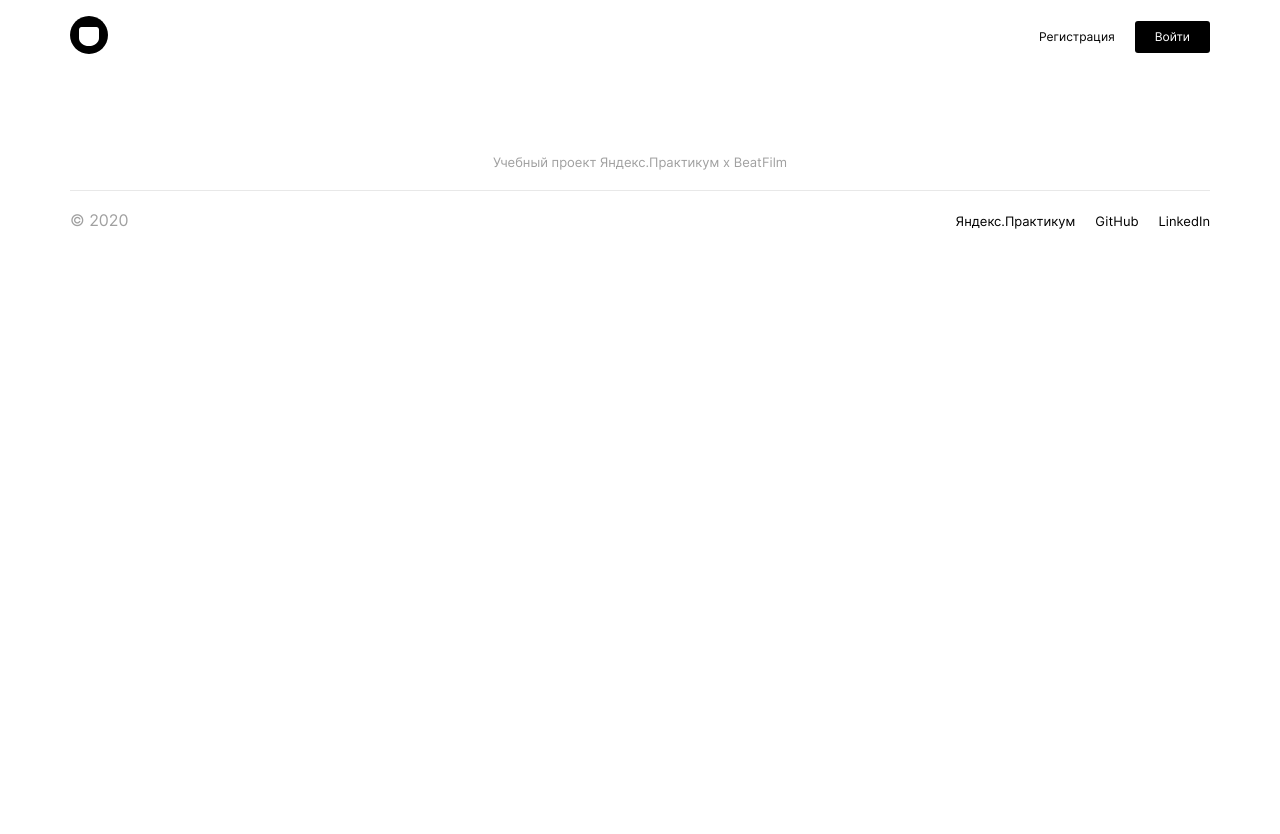
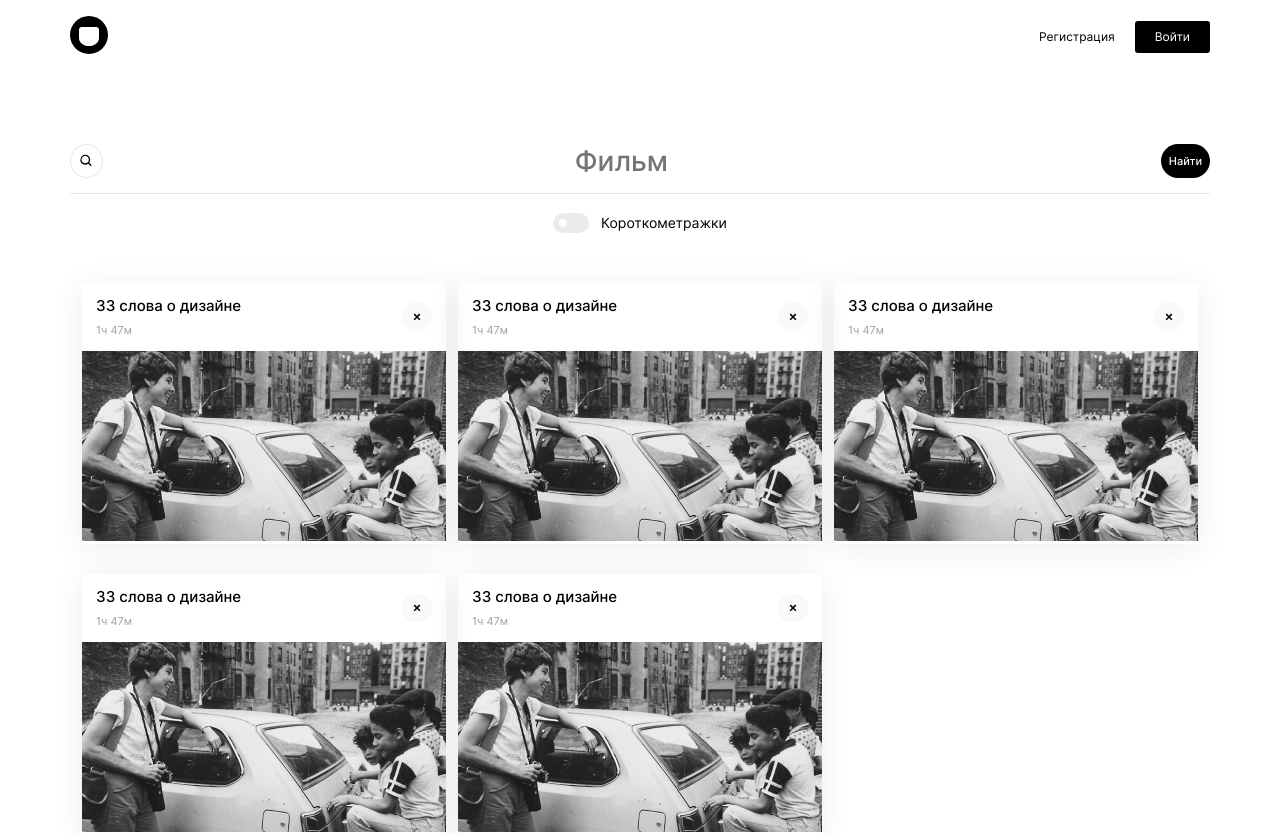
Before and after one commit to k-gnusarev/movies-explorer-frontend, a React (Create React App) app: page /saved-movies in a window 1280 px wide. Shown: the top 834 px of the page. Before the commit the page ends 800 px from the top, so only its background shows below. Built offline with nearby package versions, Linux system fonts and the light colour scheme.

Commit message:
add: saved-movies page

```diff
--- a/src/components/MoviesCard/MoviesCard.css
+++ b/src/components/MoviesCard/MoviesCard.css
@@ -45,6 +45,10 @@
   background-image: url('../../images/saved-icon.svg');
 }
 
+.card__save-button_delete {
+  background-image: url('../../images/delete-icon.svg');
+}
+
 .card__photo {
   max-height: 190px;
   object-fit: cover;
--- a/src/components/MoviesCard/MoviesCard.js
+++ b/src/components/MoviesCard/MoviesCard.js
@@ -1,9 +1,14 @@
 import React from 'react';
 import './MoviesCard.css';
 import movie__preview from '../../images/movie-preview.jpg';
+import { useLocation } from 'react-router-dom';
 
 export default function MoviesCard(props) {
+  const routeLocation = useLocation().pathname;
   const [isSaved, setIsSaved] = React.useState(true);
+
+  // определяем по маршруту, какую иконку прорисовывать
+  const deleteIcon = ( routeLocation === '/saved-movies' ? 'card__save-button_delete' : 'card__save-button_saved' );
 
   return (
     <div className='card'>
@@ -12,9 +17,9 @@ export default function MoviesCard(props) {
           <h2 className='card__title'>33 слова о дизайне</h2>
           <p className='card__duration'>1ч 47м</p>
         </div>
-        <button onClick={() => setIsSaved(!isSaved)} className={isSaved ? 'card__save-button card__save-button_saved' : 'card__save-button' } />
+        <button onClick={() => setIsSaved(!isSaved)} className={`card__save-button ${ isSaved ? deleteIcon : '' }` } />
       </div>
-      <img src={movie__preview} className='card__photo' />
+      <img alt='Постер к карточке' src={movie__preview} className='card__photo' />
     </div>
   )
 };
--- a/src/components/Preloader/Preloader.js
+++ b/src/components/Preloader/Preloader.js
@@ -6,7 +6,7 @@ export default function Preloader(props) {
   return (
     <div className='preloader'>
       <div className='preloader__container'>
-          <span className='preloader__round'></span>
+        <span className='preloader__round'></span>
       </div>
     </div>
   )
--- a/src/components/SavedMovies/SavedMovies.js
+++ b/src/components/SavedMovies/SavedMovies.js
@@ -1,9 +1,15 @@
 import React from 'react';
 import './SavedMovies.css';
+import SearchForm from '../SearchForm/SearchForm';
+import Preloader from '../Preloader/Preloader';
+import MoviesCardList from '../MoviesCardList/MoviesCardList';
 
 export default function SavedMovies(props) {
   return (
     <>
+      <SearchForm />
+      <Preloader />
+      <MoviesCardList />
     </>
   )
 };
```
Also changed, not shown: src/images/delete-icon.svg (added).
